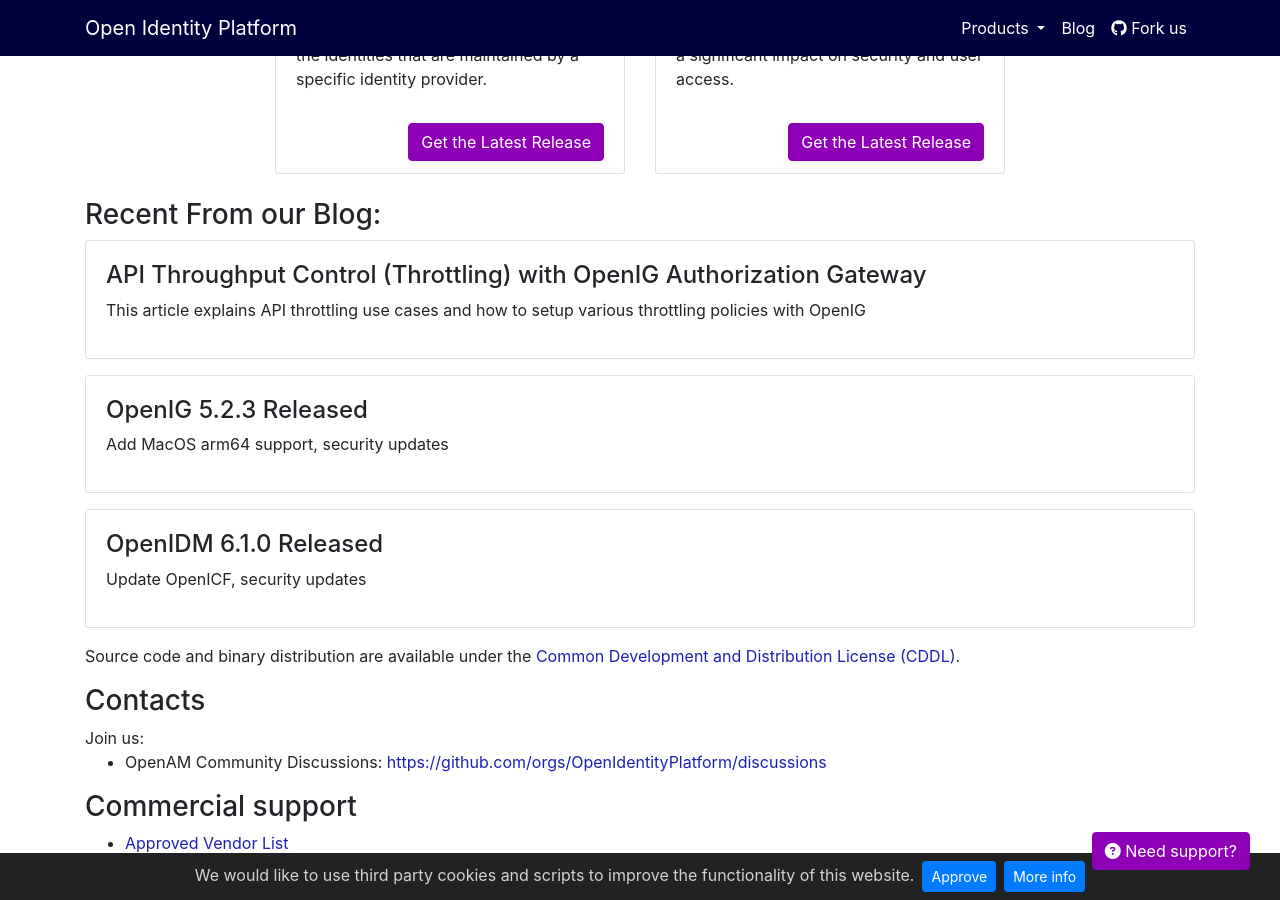
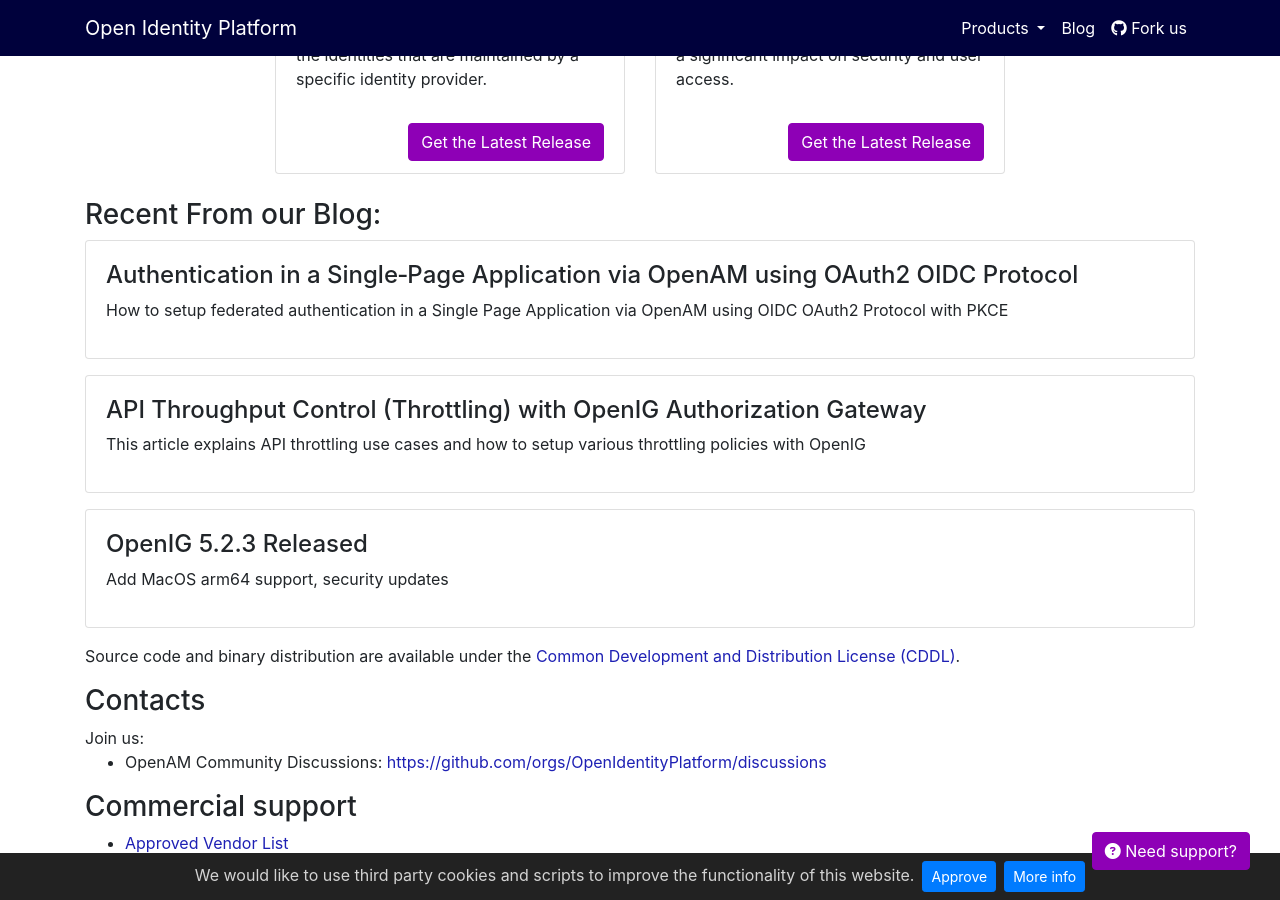
Before and after one commit to OpenIdentityPlatform/OpenIdentityPlatform.org, a Jekyll site: the page built from index.html, in a window 1280 px wide and 900 px high, scrolled down 1665 px. Built offline with Jekyll 4.4.1, drawn with Linux system fonts in a browser that asks for light colours; nearby versions of some CDN libraries; some of the changed lines change nothing that is shown.

Commit message:
Authentication in a Single‐Page Application via OpenAM using OAuth2 O… (#186)

````diff
--- a/_data/blogposts.yml
+++ b/_data/blogposts.yml
@@ -1,3 +1,7 @@
+-
+  title: 'Authentication in a Single‐Page Application via OpenAM using OAuth2 OIDC Protocol'
+  link: '/blog/openam-spa-oidc'
+  description: 'How to setup federated authentication in a Single Page Application via OpenAM using OIDC OAuth2 Protocol with PKCE'
 -
   title: 'API Throughput Control (Throttling) with OpenIG Authorization Gateway'
   link: '/blog/how-to-setup-throttling-in-openig'
--- /dev/null
+++ b/blog/openam-spa-oidc.md
@@ -0,0 +1,247 @@
+---
+layout: home
+title: "Authentication in a Single‐Page Application via OpenAM using OAuth2 OIDC Protocol"
+landing-title2: "Authentication in a Single‐Page Application via OpenAM using OAuth2 OIDC Protocol"
+description: "How to setup federated authentication in a Single Page Application via OpenAM using OIDC OAuth2 Protocol with PKCE"
+keywords: 'OAuth2, OIDC, PKCE, React, SPA, Single page application, OpenAM, authentication'
+imageurl: 'openam-og.png'
+share-buttons: true
+---
+<h1>Authentication in a Single‐Page Application via OpenAM using OAuth2 OIDC Protocol</h1>
+
+Original article: [https://github.com/OpenIdentityPlatform/OpenAM/wiki/Authentication-in-a-Single%E2%80%90Page-Application-via-OpenAM-using-OAuth2-OIDC-Protocol](https://github.com/OpenIdentityPlatform/OpenAM/wiki/Authentication-in-a-Single%E2%80%90Page-Application-via-OpenAM-using-OAuth2-OIDC-Protocol)
+
+# Introduction
+
+This article is intended for developers of single-page applications (SPAs) who seek to configure user authentication. The authentication process will utilize the OAuth2/OIDC protocol with PKCE for enhanced security. OpenAM will serve as a designated authentication server.
+
+## OpenAM Configuration
+
+## Install OpenAM
+
+Let OpenAM hostname is `openam.example.org` Before starting, add the hostname and IP address to the `hosts` file, for example `127.0.0.0.1 openam.example.org`.
+
+On Windows systems, the `hosts` file is located at `C:Windows/System32/drivers/etc/hosts` , on Linux and Mac it is located at `/etc/hosts`.
+
+Next, start the OpenAM Docker container. Run the following command:
+
+```bash
+docker run -h openam.example.org -p 8080:8080 --name openam openidentityplatform/openam
+```
+
+There is no need to configure OpenAM manually via UI. The following command helps to automate the process:
+
+```bash
+ docker exec -w '/usr/openam/ssoconfiguratortools' openam bash -c \
+'echo "ACCEPT_LICENSES=true
+SERVER_URL=http://openam.example.org:8080
+DEPLOYMENT_URI=/$OPENAM_PATH
+BASE_DIR=$OPENAM_DATA_DIR
+locale=en_US
+PLATFORM_LOCALE=en_US
+AM_ENC_KEY=
+ADMIN_PWD=passw0rd
+AMLDAPUSERPASSWD=p@passw0rd
+COOKIE_DOMAIN=example.org
+ACCEPT_LICENSES=true
+DATA_STORE=embedded
+DIRECTORY_SSL=SIMPLE
+DIRECTORY_SERVER=openam.example.org
+DIRECTORY_PORT=50389
+DIRECTORY_ADMIN_PORT=4444
+DIRECTORY_JMX_PORT=1689
+ROOT_SUFFIX=dc=openam,dc=example,dc=org
+DS_DIRMGRDN=cn=Directory Manager
+DS_DIRMGRPASSWD=passw0rd" > conf.file && java -jar openam-configurator-tool*.jar --file conf.file'
+```
+
+After successful configuration, you can proceed with further customization.
+
+# OAuth2/OIDC Provider Configuration
+
+Go to the OpenAM administrator console at
+
+http://openam.example.org:8080/openam/XUI/#login/
+
+In the login field enter the value `amadmin`, in the password field enter the value from the `ADMIN_PWD` parameter of the setup command, in this case `passw0rd`.
+
+## OAuth2/OIDC Configuration
+
+Select the desired realm. In the Dashboard section, click the Configure OAuth Provider item.
+
+![OpenAM Configure OAuth2 Provider](https://raw.githubusercontent.com/wiki/OpenIdentityPlatform/OpenAM/images/openam-spa-oauth2/0-configure-oauth2-provider.png)
+
+Next, Configure OpenID Connect
+
+![OpenAM Configure OpenID Connect](https://raw.githubusercontent.com/wiki/OpenIdentityPlatform/OpenAM/images/openam-spa-oauth2/1-configure-openid-connect.png)
+
+In the opened form, leave all settings unchanged and click the `Create` button
+
+![OpenAM Configure OpenID Connect Properties](https://raw.githubusercontent.com/wiki/OpenIdentityPlatform/OpenAM/images/openam-spa-oauth2/2-configure-openid-connect-props.png)
+
+Now let's create an OAuth2/OIDC client that will use SPA application for authentication.
+
+Go to the admin console, select the required realm, select Applications and then OAuth 2.0 from the left menu
+
+In the Agents table click the `New` button
+
+![OpenAM Agents Table](https://raw.githubusercontent.com/wiki/OpenIdentityPlatform/OpenAM/images/openam-spa-oauth2/3-agents-table.png)
+
+- Enter the Name (client_id) `test_client_id` and Password (client_secret) `changeit` of the new application
+- Open the application settings
+- Set Client type to Public
+- Add the URI of your SPA application to the list of Redirection URIs. In our case, it will be http://localhost:5173/
+- Add the `openid` value to the scope list, this is to get the user ID from the returned `id_token` object.
+- Token Endpoint Authentication Method, set `client_secret_post`.
+
+
+## CORS Setup
+
+SPA performs cross-domain queries to get access_token and id_token. To prevent these requests from being blocked by the browser, you need to enable [CORS](https://developer.mozilla.org/ru/docs/Web/HTTP/CORS) support in OpenAM.
+
+Open the administrator console. In the top menu, select Configure → Global Services.
+
+![OpenAM Global Services](https://raw.githubusercontent.com/wiki/OpenIdentityPlatform/OpenAM/images/openam-spa-oauth2/4-global-services.png)
+
+Next, go to CORS Settings and enable CORS support
+
+![OpenAM CORS settings](https://raw.githubusercontent.com/wiki/OpenIdentityPlatform/OpenAM/images/openam-spa-oauth2/5-cors-settings.png)
+
+Pres the `Save Changes` button.
+
+# React-Based Example SPA Application
+
+As an example, we will use a React application. For simplicity, we will not validate the state parameter, verify the correctness of the signature of the returned id_token, and so on. However, in a production environment, we highly recommend doing so.
+
+To create a new application, execute the following command in the console:
+
+```bash
+npm create vite@latest react-openam-example -- --template react
+```
+
+Add the CryptoJS library to the dependencies. It will be needed for `code_challenge` generation.
+
+```bash
+cd react-openam-example
+npm install crypto-js
+```
+
+Replace the contents of the `react-openam-example/src/App.jsx` file with the following code:
+
+```javascript
+import { useEffect, useState } from 'react'
+
+import CryptoJS from 'crypto-js';
+
+import './App.css'
+
+const OPENAM_URL = "http://openam.example.org:8080/openam";
+const OAUTH2_ENDPOINT = OPENAM_URL + "/oauth2";
+const OAUTH2_AUTHORIZE_ENDPOINT = OAUTH2_ENDPOINT + "/authorize";
+const OAUTH2_TOKEN_ENDPOINT = OAUTH2_ENDPOINT + "/access_token";
+const CLIENT_ID = "test_client";
+const SCOPE = "openid";
+
+function App() {
+
+  const [user, setUser] = useState("");
+
+  //TODO should be randomly generated, saved and then restored in production evironment
+  const codeVerifier = "a116cb8c-5a1e-4918-a164-255ae3d8f1b1";
+
+  useEffect(() => {
+    const params = new URLSearchParams(window.location.search)
+    const code = params.get('code')
+    if(!code) {
+      return;
+    }
+    getToken(code)
+  }, [])
+
+  const getToken = async (code) => {
+    const resp = await fetch(OAUTH2_TOKEN_ENDPOINT, {
+      method: "POST",
+      mode: "cors",
+      cache: "no-cache",
+      credentials: "include",
+      headers: {'content-type': 'application/x-www-form-urlencoded'},
+      redirect: "follow",
+      referrerPolicy: "no-referrer",
+      body: new URLSearchParams({
+        grant_type: 'authorization_code',
+        client_id: CLIENT_ID,
+        code_verifier: codeVerifier,
+        code: code,
+        redirect_uri: window.location.origin
+      }),
+    });
+    if(resp.ok) {
+      const accessToken = await resp.json()
+      //TODO verify id_token signature
+      const idToken = accessToken['id_token'];
+      const parts = idToken.split('.')
+      const payload = parts[1];
+      const jsonPayload = JSON.parse(atob(payload));
+      const sub = jsonPayload["sub"]
+      setUser(sub)
+      console.log(sub, "authenticated")
+    } else {
+      console.log(resp.status)
+    }
+  }
+
+
+  const authOpenAM = () => {
+    const state = "state";
+    const codeChallenge = CryptoJS.SHA256(codeVerifier).toString(CryptoJS.enc.Base64url);
+    console.log(codeChallenge);
+    const queryString = "?redirect_uri=" + encodeURIComponent(window.location.origin) +
+    "&client_id=" + CLIENT_ID +
+    "&response_type=code" +
+    "&state=" + state +
+    "&scope=" + encodeURIComponent(SCOPE) +
+    "&code_challenge=" + codeChallenge +
+    "&code_challenge_method=S256";
+    window.location = OAUTH2_AUTHORIZE_ENDPOINT + queryString;
+  }
+
+  const getComponent = () => {
+    if (!user) {
+      return <>
+      <div>
+        <h1>Not authenticated</h1>
+      </div>
+      <button onClick={authOpenAM}>Login</button>
+    </>
+    } else {
+      return <h1>User {user} authenticated</h1>
+    }
+  }
+  return getComponent()
+}
+
+export default App
+```
+
+# Test Solution
+
+Start the SPA with the following command:
+```bash
+npm run dev
+```
+
+Open the application in your browser by URL http://localhost:5173/
+
+![SPA not authenticated](https://raw.githubusercontent.com/wiki/OpenIdentityPlatform/OpenAM/images/openam-spa-oauth2/7-spa-no-authenticated.png)
+
+Click the `Login` button. You will be redirected to OpenAM authentication. Enter the user login `demo` and password `changeit`.
+
+![OpenAM demo user authentication](https://raw.githubusercontent.com/wiki/OpenIdentityPlatform/OpenAM/images/openam-spa-oauth2/8-demo-user-authentication.png)
+
+Confirm consent to access the data
+
+![OpenAM demo user consent](https://raw.githubusercontent.com/wiki/OpenIdentityPlatform/OpenAM/images/openam-spa-oauth2/9-user-consent.png)
+
+After that, the browser will redirect back to the SPA application and successfully authenticate the user. If everything is configured correctly, the SPA application will display a message about successful authentication:
+
+![SPA user demo authenticated](https://raw.githubusercontent.com/wiki/OpenIdentityPlatform/OpenAM/images/openam-spa-oauth2/10-spa-demo-user-authenticated.png)
````
